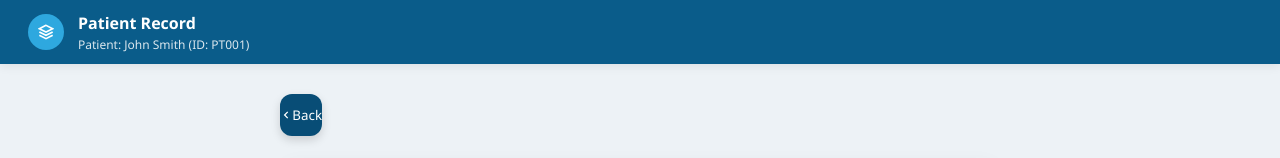
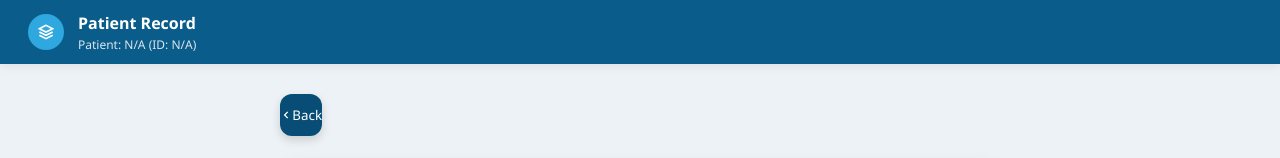
Before and after one commit to ziadalshahat/medscopeV3, a React (Vite) app: page /doctor/start-visit in a window 1280 px wide. Shown: the top 158 px of the page. Built offline with nearby package versions, Linux system fonts and the light colour scheme.

Commit message:
fix(doctor): pass full appointment data to StartVisit and add robust patientId/name resolution from multiple sources

```diff
--- a/src/Doctor/pages/DoctorAppointments.jsx
+++ b/src/Doctor/pages/DoctorAppointments.jsx
@@ -291,6 +291,7 @@ const DoctorAppointments = () => {
                             onClick={() =>
                               navigate("/doctor/start-visit", {
                                 state: {
+                                  ...item,
                                   appointmentId: item.id || item.appointmentId,
                                 },
                               })
--- a/src/Doctor/pages/StartVisit.jsx
+++ b/src/Doctor/pages/StartVisit.jsx
@@ -24,8 +24,10 @@ const StartVisit = ({
     .toISOString()
     .split("T")[0];
 
+  // Extract state from navigation — now includes full appointment item data
+  const navState = location.state || {};
   const appointmentId =
-    appointment?.appointmentId || location.state?.appointmentId;
+    appointment?.appointmentId || navState.appointmentId || navState.id;
 
   const [patientData, setPatientData] = useState(null);
   const [loadingDetails, setLoadingDetails] = useState(true);
@@ -74,11 +76,15 @@ const StartVisit = ({
         return;
       }
       try {
-        const details = await getAppointmentDetails(appointmentId);
-        const actualData = details?.data || details?.result || details;
-        setPatientData(actualData);
+        const response = await getAppointmentDetails(appointmentId);
+        // Handle possible wrapped responses: { data: {...} } or { result: {...} } or flat object
+        const details = response?.data || response?.result || response;
+        console.log("Visit details response:", response);
+        console.log("Extracted details:", details);
+        setPatientData(details);
       } catch (err) {
         console.error("Failed to load appointment details:", err);
+        // Even if API fails, we still have navState from DoctorAppointments
       } finally {
         setLoadingDetails(false);
       }
@@ -86,17 +92,45 @@ const StartVisit = ({
     fetchPatientData();
   }, [appointmentId]);
 
+  // Helper: resolve patientId from all available sources
+  const resolvePatientId = () => {
+    return (
+      patientData?.patientId ||
+      patientData?.id ||
+      navState?.patientId ||
+      navState?.patient?.patientId ||
+      appointment?.patientId
+    );
+  };
+
+  // Helper: resolve patient display name from all available sources
+  const resolvePatientName = () => {
+    return (
+      patientData?.patientName ||
+      patientData?.patient ||
+      patientData?.fullName ||
+      navState?.patient ||
+      navState?.patientName ||
+      navState?.name ||
+      appointment?.patient ||
+      appointment?.patientName ||
+      "N/A"
+    );
+  };
+
   const handleSubmit = async () => {
     if (!visitNotes.diagnosis.trim() || !visitNotes.treatmentPlan.trim()) {
       alert("Please enter both Diagnosis and Treatment Plan before submitting the visit.");
       return;
     }
 
-    const patientId = patientData?.patientId || patientData?.id;
+    const patientId = resolvePatientId();
     if (!patientId) {
+      console.error("PatientId resolution failed. patientData:", patientData, "navState:", navState);
       alert("Could not retrieve patient ID for this visit. Cannot submit notes.");
       return;
     }
+
 
     try {
       setIsSubmitting(true);
@@ -132,11 +166,6 @@ const StartVisit = ({
     }
   };
 
-  const patient = appointment || location.state || {
-    patient: "John Smith",
-    id: "PT001",
-  };
-
   return (
     <div className="sv-page">
       {/* Header */}
@@ -165,18 +194,11 @@ const StartVisit = ({
             Patient:{" "}
             {loadingDetails
               ? "Loading..."
-              : (patientData?.patientName ||
-                 patientData?.patient ||
-                 patient.patient ||
-                 patient.name ||
-                 "N/A")}{" "}
+              : resolvePatientName()}{" "}
             (ID:{" "}
             {loadingDetails
               ? "..."
-              : (patientData?.patientId ||
-                 patientData?.id ||
-                 patient.id ||
-                 "PT001")})
+              : (resolvePatientId() || "N/A")})
           </div>
         </div>
       </div>
```
